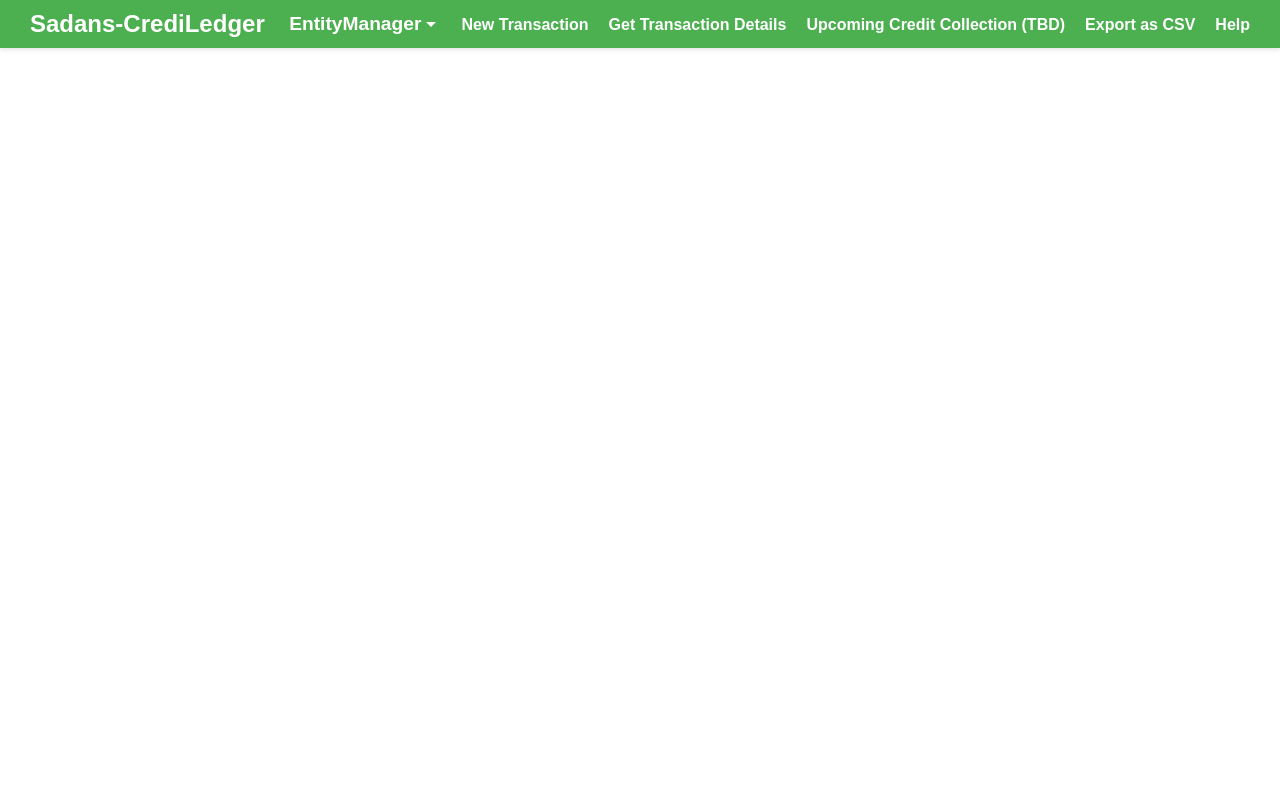
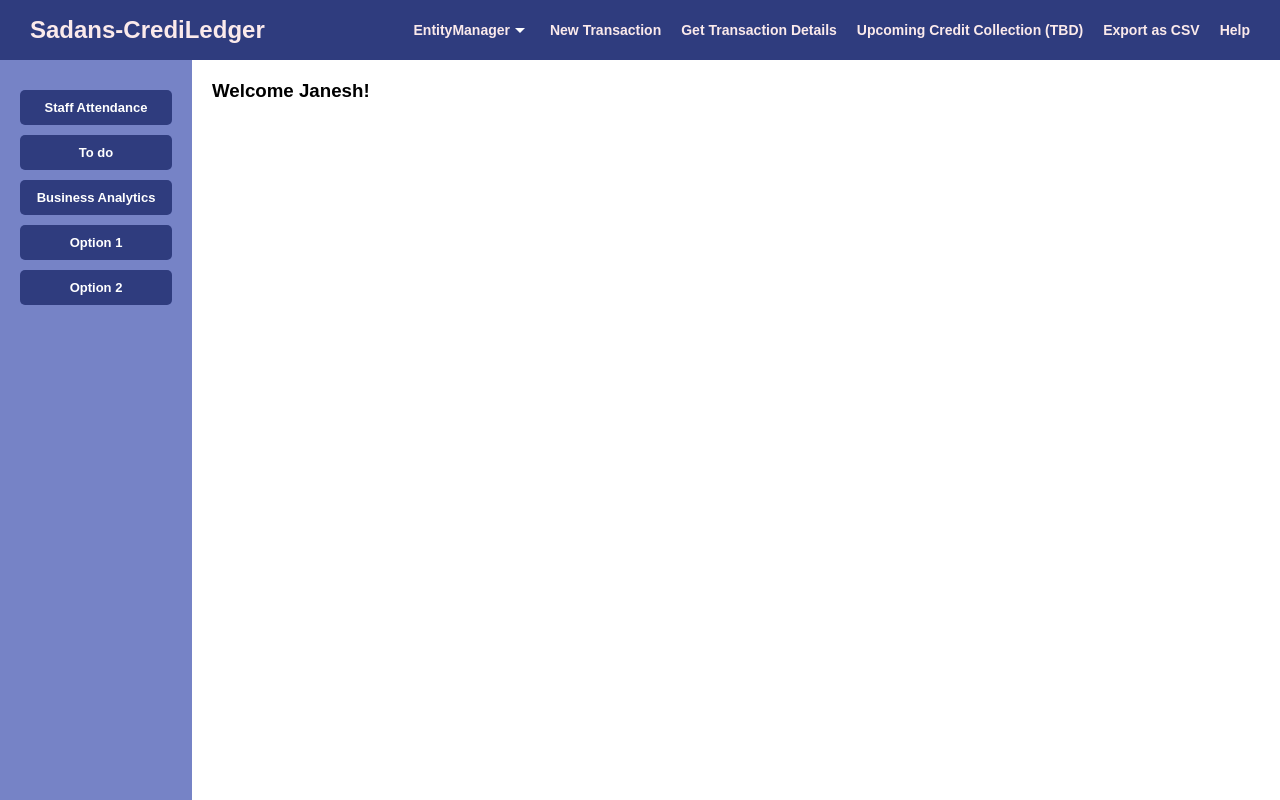
Before and after one commit to chinmayck-etrillium/sadans-backend, a React (Vite) app in the folder sadans-frontend/: page / in a window 1280 px wide. Built offline with nearby package versions, Linux system fonts and the light colour scheme.

Commit message:
Added side pane and content pane

```diff
--- a/sadans-frontend/src/components/Dropdown/Dropdown.css
+++ b/sadans-frontend/src/components/Dropdown/Dropdown.css
@@ -2,6 +2,7 @@
 .dropdown-container {
     position: relative;
     display: inline-block;
+    border-radius: 30px;
   }
 
   /* Hide the dropdown menu by default */
--- a/sadans-frontend/src/components/Header/Header.css
+++ b/sadans-frontend/src/components/Header/Header.css
@@ -1,15 +1,21 @@
 .header {
+    position: fixed;
+    top: 0;
+    left: 0;
+    width: 100%;
+    height: 60px; /* Set your header height here */
     display: flex;
     justify-content: space-between;
     align-items: center;
     padding: 10px 30px;
-    background-color: #4CAF50;
-    /* Green background */
-    color: white;
-    box-shadow: 0 2px 4px rgba(0, 0, 0, 0.1);
+    background-color: #2F3C7E;
+    color: #FBEAEB;
     font-family: 'Poppins', sans-serif;
-    font-size: larger;
+    font-size: 14px;
     font-weight: 600;
+    transition: box-shadow 0.3s ease;
+    z-index: 1000;
+
 }
 
 .header-logo h1 {
@@ -36,8 +42,8 @@
 
 .navbar-item a {
     text-decoration: none;
-    color: white;
-    font-size: 16px;
+    color: #FBEAEB;
+    font-size: 14px;
     transition: color 0.3s;
 }
 
@@ -46,18 +52,32 @@
     /* Gold color on hover */
 }
 
-.dropdown-item select {
-    font-family: sans-serif;
-    padding: 5px;
-    font-size: 16px;
-    background-color: #4CAF50;
-    border: #4CAF50;
+
+.dropdown-item li {
+    padding: 10px;
+    font-size: 15px;
+    background-color: #FBEAEB;
+    border: #b7ffba;
     color: white;
 }
 
 .navbar-item.dropdown-item {
     position: relative;
     padding-right: 20px;
+
+}
+
+
+.navbar-item.dropdown-item .dropdown::before {
+    content: '';
+    position: absolute;
+    top: -10px;
+    left: 10px;
+    width: calc(100% - 20px);
+    height: 10px;
+    background-color: transparent;
+    box-shadow: 0 -4px 8px rgba(0, 0, 0, 0.1);
+    z-index: 998;
 }
 
 .navbar-item.dropdown-item::after {
--- a/sadans-frontend/src/components/Header/Header.jsx
+++ b/sadans-frontend/src/components/Header/Header.jsx
@@ -6,6 +6,20 @@ import axios from "axios";
 
 export default function Header() {
   const [selectedOption, setSelectedOption] = useState();
+  const [scrolled, setScrolled] = useState(false);
+
+  useEffect(() => {
+    const handleScroll = () => {
+      const offset = window.scrollY;
+      setScrolled(offset > 0);
+    };
+
+    window.addEventListener("scroll", handleScroll);
+
+    return () => {
+      window.removeEventListener("scroll", handleScroll);
+    };
+  }, []);
 
   const handleDropdownChange = (value) => {
     console.log("Value: ", value);
@@ -22,7 +36,7 @@ export default function Header() {
   }
 
   return (
-    <header className="header">
+    <header className={`header ${scrolled ? "scrolled" : ""}`}>
       <div className="header-logo">
         <h1>Sadans-CrediLedger</h1>
       </div>
@@ -46,7 +60,9 @@ export default function Header() {
             <a href="#upcoming-credit">Upcoming Credit Collection (TBD)</a>
           </li>
           <li className="navbar-item">
-            <a href="" onClick={handleExport}>Export as CSV</a>
+            <a href="" onClick={handleExport}>
+              Export as CSV
+            </a>
           </li>
           <li className="navbar-item">
             <a href="#help">Help</a>
--- /dev/null
+++ b/sadans-frontend/src/components/Hero/Hero.css
@@ -0,0 +1,43 @@
+.split-screen {
+    display: flex;
+    height: calc(100vh - 60px); /* Subtract header height from total height */
+    margin-top: 60px; /* Push the split screen below the header */
+  }
+
+  .left-pane {
+    width: 15%;
+    font-size: small;
+    font-weight: 600;
+    background-color:  #4658b2bc;
+    padding: 20px;
+    box-shadow: 2px 0 5px rgba(0, 0, 0, 0.1);
+  }
+
+  .menu-list {
+    list-style: none;
+    padding: 0;
+    margin: 0;
+  }
+
+  .menu-item {
+    margin: 10px 0;
+    padding: 10px;
+    background-color: #2F3C7E;
+    color: white;
+    text-align: center;
+    cursor: pointer;
+    border-radius: 5px;
+    transition: background-color 0.3s ease;
+  }
+
+  .menu-item:hover {
+    background-color: #FBEAEB;
+    color: #2F3C7E;
+  }
+
+  .right-pane {
+    width: 75%;
+    padding: 20px;
+    background-color: #ffffff;
+    overflow-y: auto;
+  }
--- /dev/null
+++ b/sadans-frontend/src/components/Hero/Hero.jsx
@@ -0,0 +1,19 @@
+import React from "react";
+import "./Hero.css";
+
+export default function Hero({ children }) {
+  return (
+    <div className="split-screen">
+      <div className="left-pane">
+        <ul className="menu-list">
+          <li className="menu-item">Staff Attendance</li>
+          <li className="menu-item">To do</li>
+          <li className="menu-item">Business Analytics</li>
+          <li className="menu-item">Option 1</li>
+          <li className="menu-item">Option 2</li>
+        </ul>
+      </div>
+      <div className="right-pane">{children}</div>
+    </div>
+  );
+}
--- a/sadans-frontend/src/components/Home/Home.jsx
+++ b/sadans-frontend/src/components/Home/Home.jsx
@@ -1,5 +1,13 @@
 import Header from "../Header/Header";
+import Hero from "../Hero/Hero";
 
 export default function Home() {
-  return <Header />;
+  return (
+    <>
+      <Header />
+      <Hero>
+        <h3 className="welcome" style={{color:"#rgb(13 24 78)"}}>Welcome Janesh!</h3>
+      </Hero>
+    </>
+  );
 }
--- a/sadans-frontend/src/index.css
+++ b/sadans-frontend/src/index.css
@@ -1,3 +1,5 @@
 * {
   margin: 0px;
+  box-sizing: border-box;
+  font-family: 'Poppins', sans-serif;
 }
```
